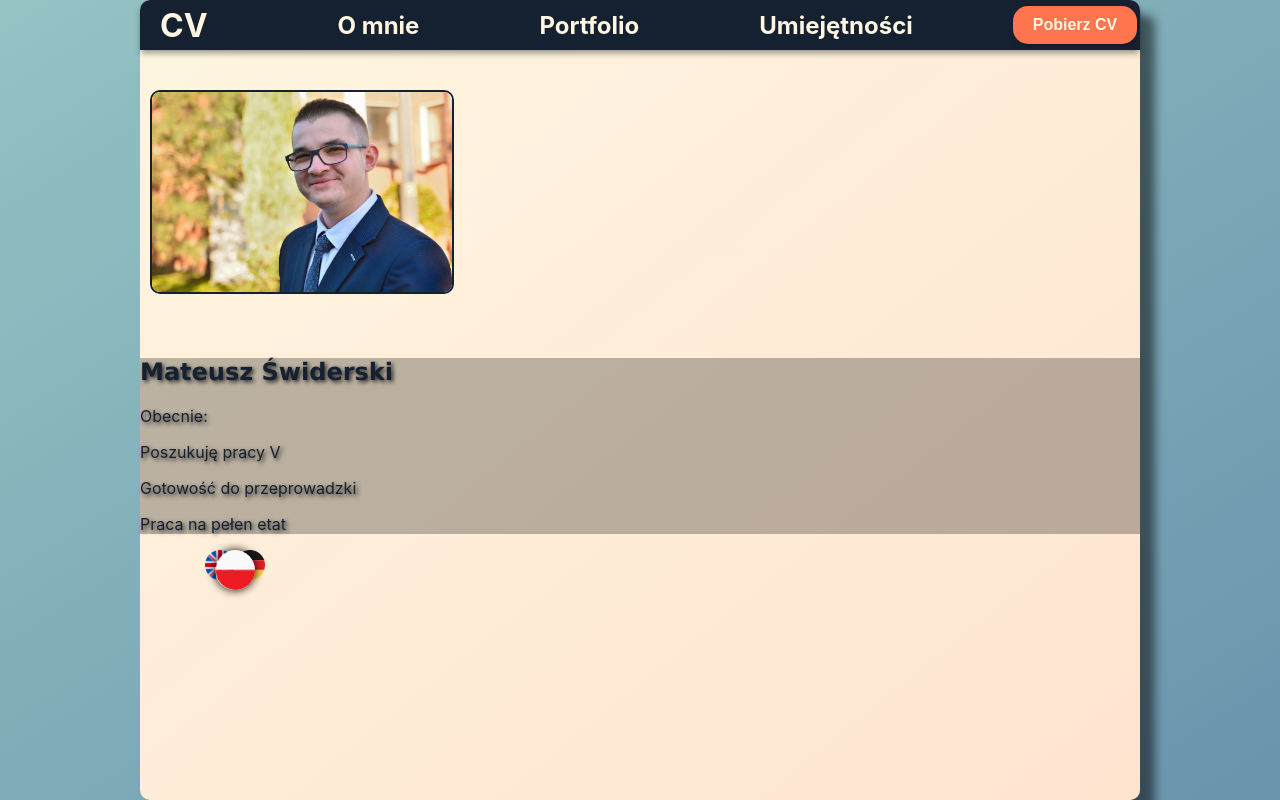
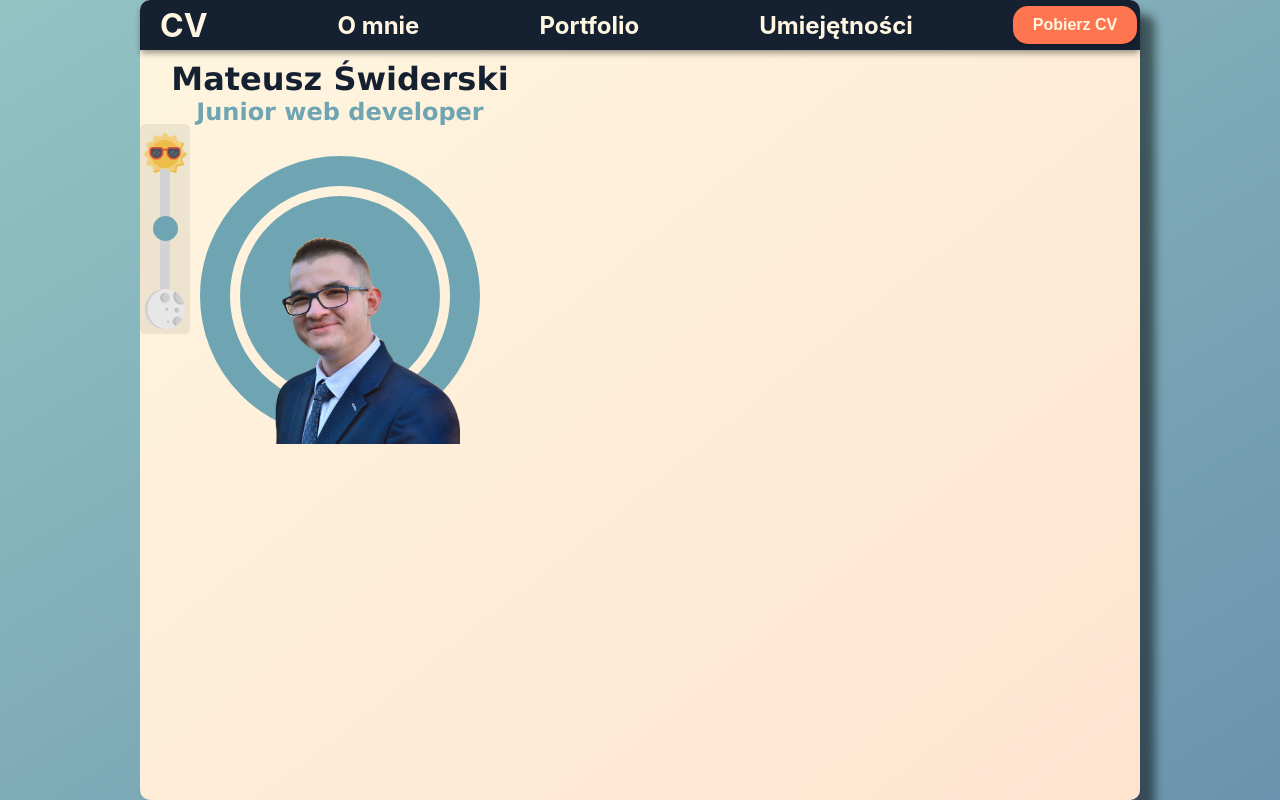
Before and after one commit to JaskierBard/swiderski-cv, a React (Create React App) app: page / in a window 1280 px wide. Built offline with nearby package versions, Linux system fonts and the light colour scheme.

Commit message:
Added slider to make darker screen

```diff
--- a/src/App.css
+++ b/src/App.css
@@ -6,4 +6,6 @@ body {
   display: flex;
   align-items: center;
   justify-content: center;
+  user-select: none;
+
 }
--- a/src/components/MainAbout/MainAbout.css
+++ b/src/components/MainAbout/MainAbout.css
@@ -1,33 +1,7 @@
 .Place {
-  /* position: fixed; */
-
   background: linear-gradient(to bottom right, #fef6e0, #ffe4d0);
   width: 1000px;
   height: 800px;
   border-radius: 10px;
   box-shadow: 15px 15px 10px rgba(0, 0, 0, 0.5); /* Mocny cień z prawej strony i od dołu */
-
-  /* box-shadow: 0 0 20px rgba(0, 0, 0, 0.5); */
 }
-
-.photo {
-  width: 300px;
-  margin: 40px 10px;
-  /* height: 30vh; */
-  border-radius: 10px;
-  /* box-shadow: 0 0 20px rgba(0, 0, 0, 1.5); */
-  border: 2px solid #152031;
-  user-select: none;
-
-}
-
-.name {
-  position: relative;
-  font-family:'Lucida Sans', 'Lucida Sans Regular', 'Lucida Grande', 'Lucida Sans Unicode', Geneva, Verdana, sans-serif;
-}
-
-.text {
-  color: #152031;
-  background-color: rgba(0, 0, 0, 0.267);
-  text-shadow: 2px 2px 4px rgba(0, 0, 0, 0.8);
-}
--- a/src/components/MainAbout/MainAbout.tsx
+++ b/src/components/MainAbout/MainAbout.tsx
@@ -4,25 +4,17 @@ import { ChooseLanguage } from '../Language/ChooseLanguage';
 import { Icons } from './Icons/Icons';
 import { Nav } from '../Nav/Nav';
 import { AboutMe } from '../AllInfo/AboutMe';
+import { LeftSite } from '../LeftSite/LeftSite';
 
 export const MainAbout = () => {
   return (
     <div className="Place">
             <Nav/>
 
-        <img className="photo" src={process.env.PUBLIC_URL + '/images/cv.jpg'} alt="CV" />
-        {/* <Icons/> */}
-        <section className='text'>
-            <h1 className="name">Mateusz Świderski</h1>
-
-            <p>Obecnie:</p>
-            <p>Poszukuję pracy V</p>
-            <p>Gotowość do przeprowadzki</p>
-            <p>Praca na pełen etat</p>
-        </section>
+      <LeftSite/>
               {/* <AboutMe/> */}
 
-        <ChooseLanguage/>
+        {/* <ChooseLanguage/> */}
     </div>
   );
 }
--- /dev/null
+++ b/src/components/Slider/Slider.css
@@ -0,0 +1,61 @@
+.container{
+    background-color: rgba(0, 0, 0, 0.068);
+    height: 210px;
+    width: 50px;
+    position: relative;
+    top: -320px;
+    display: flex;
+    align-items: center;
+    justify-content: center;
+    /* background-color: aqua; */
+    border-radius: 5px;
+
+}
+
+
+.slider {
+    -webkit-appearance: none;
+    -moz-appearance: none;
+    appearance: none;
+    /* margin-top: 100px; */
+    width: 120px;
+    height: 10px;
+    background: #d3d3d3;
+    /* left: -35px; */
+    position: absolute;
+
+    outline: none;
+    -webkit-transform: rotate(270deg);
+    transform: rotate(270deg);
+}
+
+.slider::-webkit-slider-thumb {
+    -webkit-appearance: none;
+    appearance: none;
+    width: 25px;
+    height: 25px;
+    background: #6fa5b3;
+    border-radius: 50%;
+    cursor: pointer;
+}
+
+.slider::-moz-range-thumb {
+    width: 25px;
+    height: 25px;
+    background: #6fa5b3;
+    cursor: pointer;
+}
+
+.moon{
+    width: 40px;
+    position: absolute;
+    bottom: 5px;
+
+}
+
+.sun{
+    width: 50px;
+    position: absolute;
+    top: 5px;
+
+}
--- /dev/null
+++ b/src/components/Slider/Slider.tsx
@@ -0,0 +1,38 @@
+import React, { useState } from 'react';
+import "./Slider.css";
+
+const Slider: React.FC = () => {
+    const [value, setValue] = useState<number>(50); // Typ stanu jako number
+
+    const handleChange = (event: React.ChangeEvent<HTMLInputElement>) => {
+        setValue(parseInt(event.target.value, 10));
+        console.log(event.target.value);
+    };
+
+    return (
+        <div className='container'>
+           <img
+          className="sun"
+          src={process.env.PUBLIC_URL + "/icons/sun.png"}
+          alt="sun"
+        />
+            <input
+                type="range"
+                min="0"
+                max="100"
+                value={value}
+                className="slider"
+                id="myRange"
+                onChange={handleChange}
+            />
+            {/* <div>Wartość: {value}</div> */}
+            <img
+          className="moon"
+          src={process.env.PUBLIC_URL + "/icons/moon.png"}
+          alt="moon"
+        />
+        </div>
+    );
+};
+
+export default Slider;
```
Also changed, not shown: public/used.json (+9 -0 lines), public/icons/moon.png (added), public/icons/sun.png (added).
